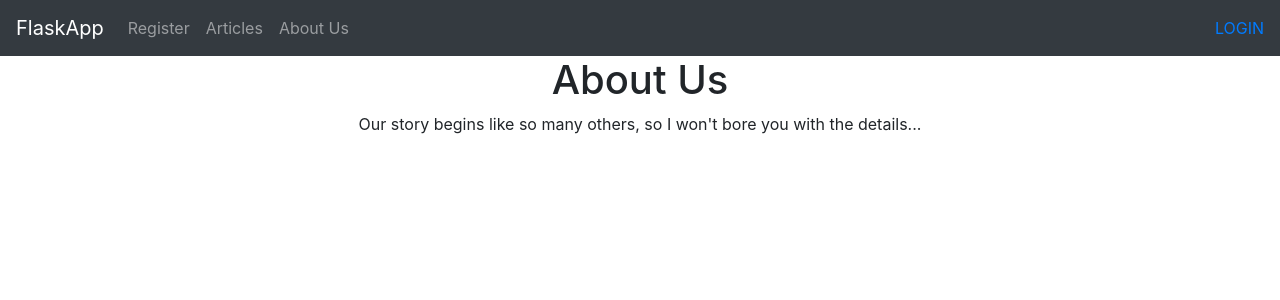
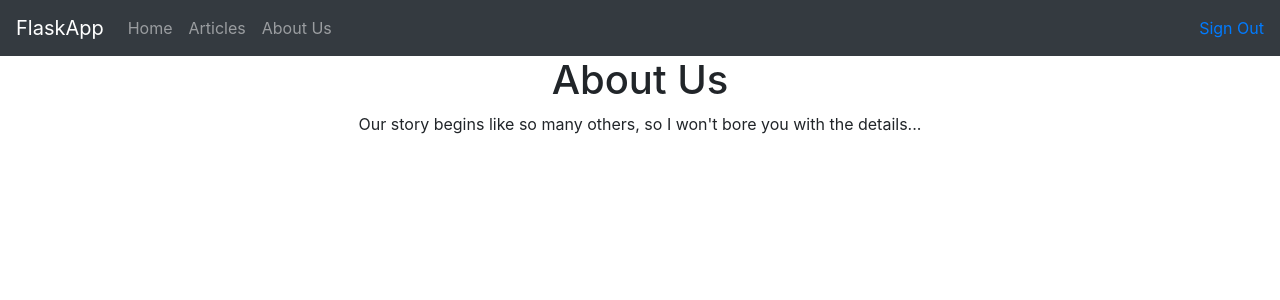
Before and after one commit to devin-baxter/flask_web_app, a Flask app: page /about in a window 1280 px wide. Shown: the top 300 px of the page. Run offline with Flask 2, Linux system fonts and the light colour scheme; the visitor is signed in with stand-in values (Sample User, id 1); some libraries are stand-ins or nearby versions.

Commit message:
Navbar not working with session.logged_in

```diff
--- a/app.py
+++ b/app.py
@@ -105,12 +105,20 @@ def login():
 			return render_template('login.html', error=error)
 	return render_template('login.html')
 
+# Logout route
+@app.route('/logout')
+def logout():
+	session.clear
+	flash('You are now logged out', 'success')
+	return redirect(url_for('login'))
+
 # Dashboard Page route
 @app.route('/dashboard')
 def dashboard():
 	return render_template('dashboard.html')
 
 
+
 if __name__ == '__main__':
 	app.secret_key='12345'
 	app.run(debug=True)
--- a/templates/includes/_navbar.html
+++ b/templates/includes/_navbar.html
@@ -6,7 +6,7 @@
     <div class="collapse navbar-collapse" id="navbarCollapse">
         <ul class="navbar-nav mr-auto">
             <li class="nav-item">
-                <a class="nav-link" href="/register">Register</a>
+                <a class="nav-link" href="/home">Home</a>
             </li>
             <li class="nav-item">
                 <a class="nav-link" href="/articles" tabindex="-1">Articles</a>
@@ -15,8 +15,14 @@
                 <a class="nav-link" href="/about" tabindex="-1">About Us</a>
             </li>
         </ul>
+
         <ul class="nav navbar-nav navbar-right">
-            <li><a href="/login">LOGIN</a></li>
+            {% if session.logged_in %}
+                <li><a href="/logout">Sign Out</a></li>
+            {% else %}
+                <li><a class='nav-link' href="/register">Register</a></li>
+                <li><a class='nav-link' href="/login">LOGIN</a></li>
+            {% endif %}
         </ul>
     </div>
 </nav>
```
